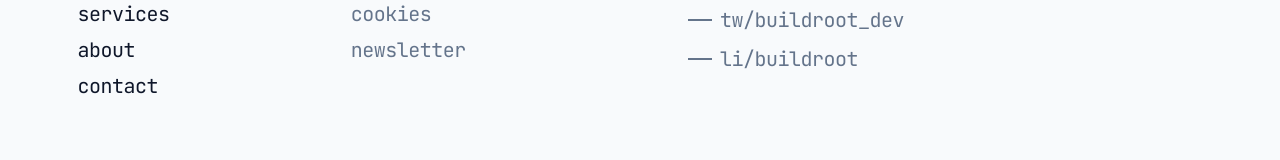
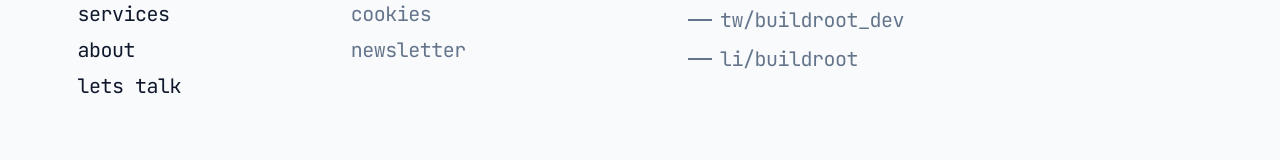
Before and after one commit to buildroot-tech/front-buildroot, a Next.js app: page / in a window 1280 px wide. Shown: the part 4909-5069 px from the top of the page. Built offline with nearby package versions, Linux system fonts and the light colour scheme.

Commit message:
feat(layout): rename contact link to lets talk

```diff
--- a/components/layout/Footer.tsx
+++ b/components/layout/Footer.tsx
@@ -8,7 +8,7 @@ const navLinks = [
   { href: "/work", label: "work" },
   { href: "/services", label: "services" },
   { href: "/about", label: "about" },
-  { href: "/contact", label: "contact" },
+  { href: "/contact", label: "lets talk" },
 ];
 
 const socialLinks = [
```
